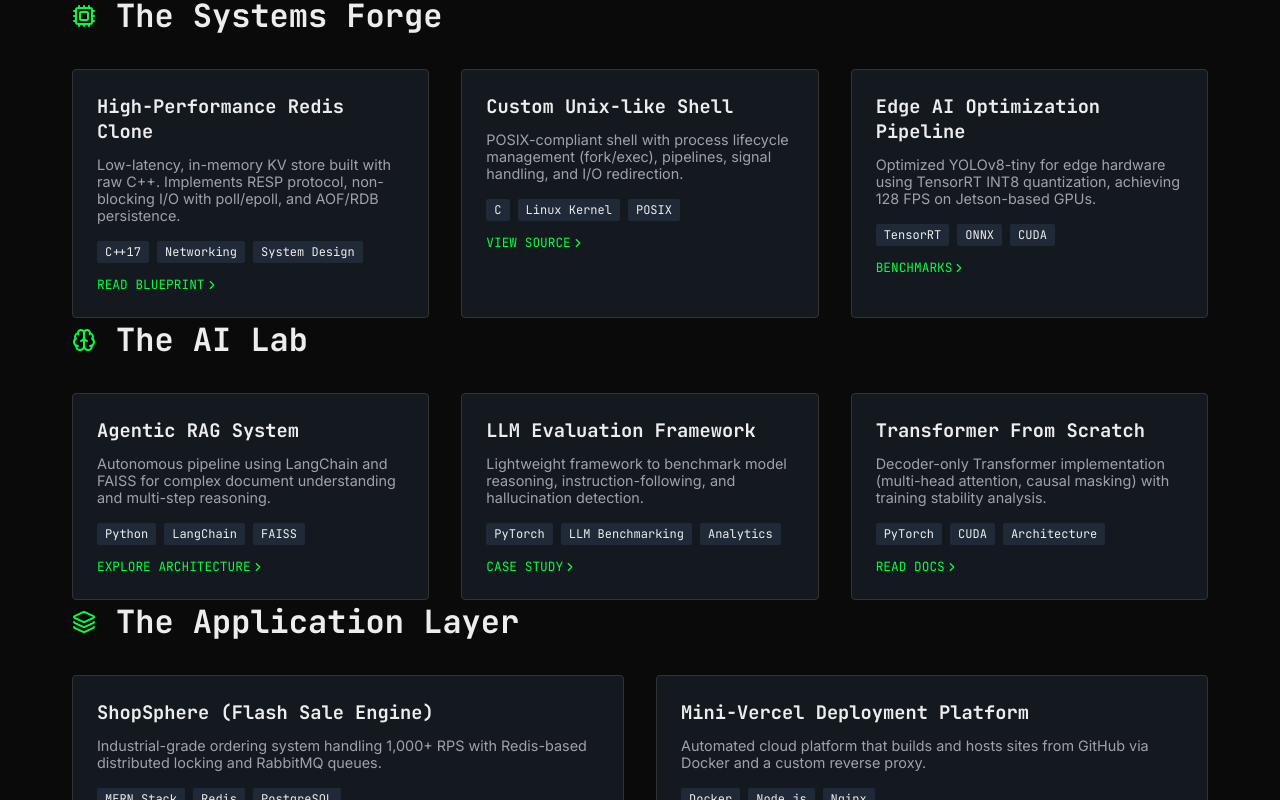
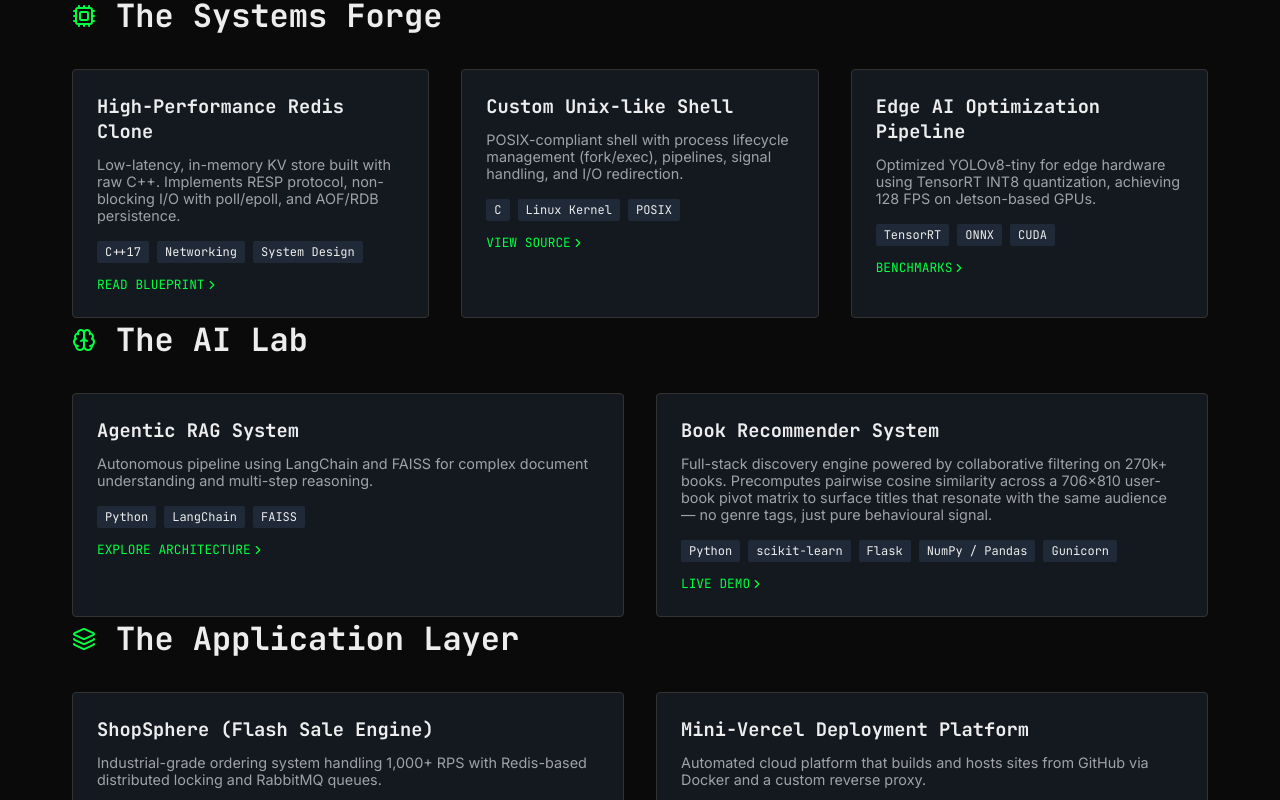
Before and after one commit to lakshay-lg/portfolio, a Next.js app: page / in a window 1280 px wide. Shown: the part 646-1446 px from the top of the page. Built offline with nearby package versions, Linux system fonts and the light colour scheme.

Commit message:
Added Book Recommender System

```diff
--- a/src/app/page.tsx
+++ b/src/app/page.tsx
@@ -18,7 +18,7 @@ export default function Home() {
         <p style={{ fontSize: '1.25rem', maxWidth: '700px', lineHeight: '1.6', color: '#a1a1aa', marginBottom: '2rem' }}>
           IIT Delhi '27 • Civil Engineering • Computer Science Minor
           <br />
-          Building robust systems from the ground up—from Unix shells and high-performance Redis clones to Agentic RAG pipelines and LLM evaluation frameworks.
+          Building robust systems from the ground up—from Unix shells and high-performance Redis clones to Agentic RAG pipelines and edge AI optimization.
         </p>
         <div style={{ display: 'flex', gap: '1.5rem' }}>
           <a href="https://github.com/lakshay-lg" target="_blank" rel="noopener noreferrer" style={{ display: 'flex', alignItems: 'center', gap: '0.5rem' }}>
@@ -108,34 +108,23 @@ export default function Home() {
           </div>
 
           <div className="card">
-            <h3 style={{ marginBottom: '0.75rem' }}>LLM Evaluation Framework</h3>
+            <h3 style={{ marginBottom: '0.75rem' }}>Book Recommender System</h3>
             <p style={{ fontSize: '0.9rem', color: '#a1a1aa', marginBottom: '1rem' }}>
-              Lightweight framework to benchmark model reasoning, instruction-following, and hallucination detection.
+              Full-stack discovery engine powered by collaborative filtering on 270k+ books. Precomputes pairwise cosine similarity across a 706×810 user-book pivot matrix to surface titles that resonate with the same audience — no genre tags, just pure behavioural signal.
             </p>
             <div style={{ marginBottom: '1rem' }}>
-              <span className="tag">PyTorch</span>
-              <span className="tag">LLM Benchmarking</span>
-              <span className="tag">Analytics</span>
+              <span className="tag">Python</span>
+              <span className="tag">scikit-learn</span>
+              <span className="tag">Flask</span>
+              <span className="tag">NumPy / Pandas</span>
+              <span className="tag">Gunicorn</span>
             </div>
-            <a href="#" className="mono" style={{ fontSize: '0.8rem', color: 'var(--primary)', display: 'flex', alignItems: 'center' }}>
-              CASE STUDY <ChevronRight size={14} />
+            <a href="https://books.lakshay.systems/" target="_blank" rel="noopener noreferrer" className="mono" style={{ fontSize: '0.8rem', color: 'var(--primary)', display: 'flex', alignItems: 'center' }}>
+              LIVE DEMO <ChevronRight size={14} />
             </a>
           </div>
 
-          <div className="card">
-            <h3 style={{ marginBottom: '0.75rem' }}>Transformer From Scratch</h3>
-            <p style={{ fontSize: '0.9rem', color: '#a1a1aa', marginBottom: '1rem' }}>
-              Decoder-only Transformer implementation (multi-head attention, causal masking) with training stability analysis.
-            </p>
-            <div style={{ marginBottom: '1rem' }}>
-              <span className="tag">PyTorch</span>
-              <span className="tag">CUDA</span>
-              <span className="tag">Architecture</span>
-            </div>
-            <a href="#" className="mono" style={{ fontSize: '0.8rem', color: 'var(--primary)', display: 'flex', alignItems: 'center' }}>
-              READ DOCS <ChevronRight size={14} />
-            </a>
-          </div>
+
         </div>
       </section>
 
```
Also changed, not shown: 1 other file (tests, documents, lock files or other folders).
